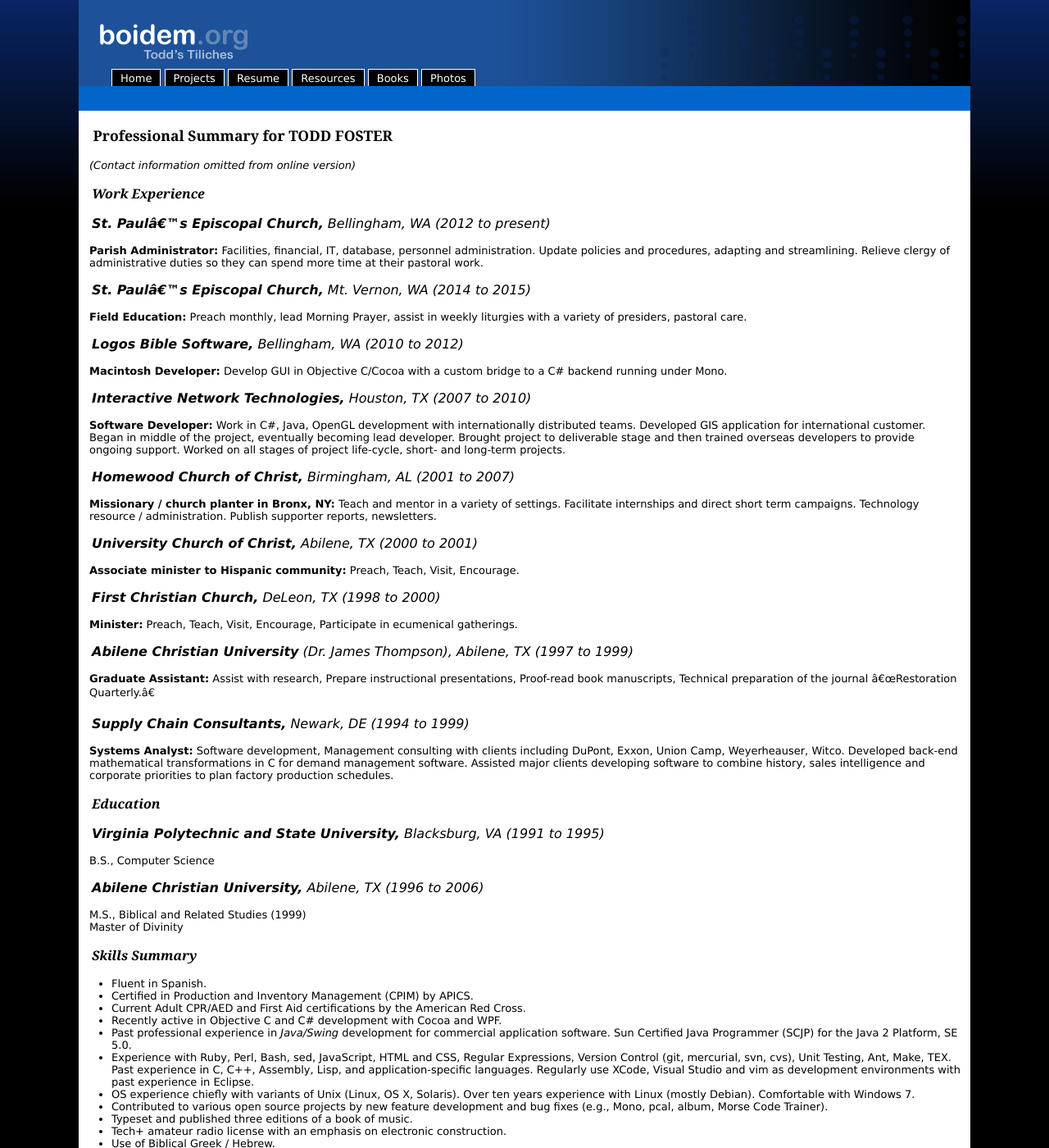
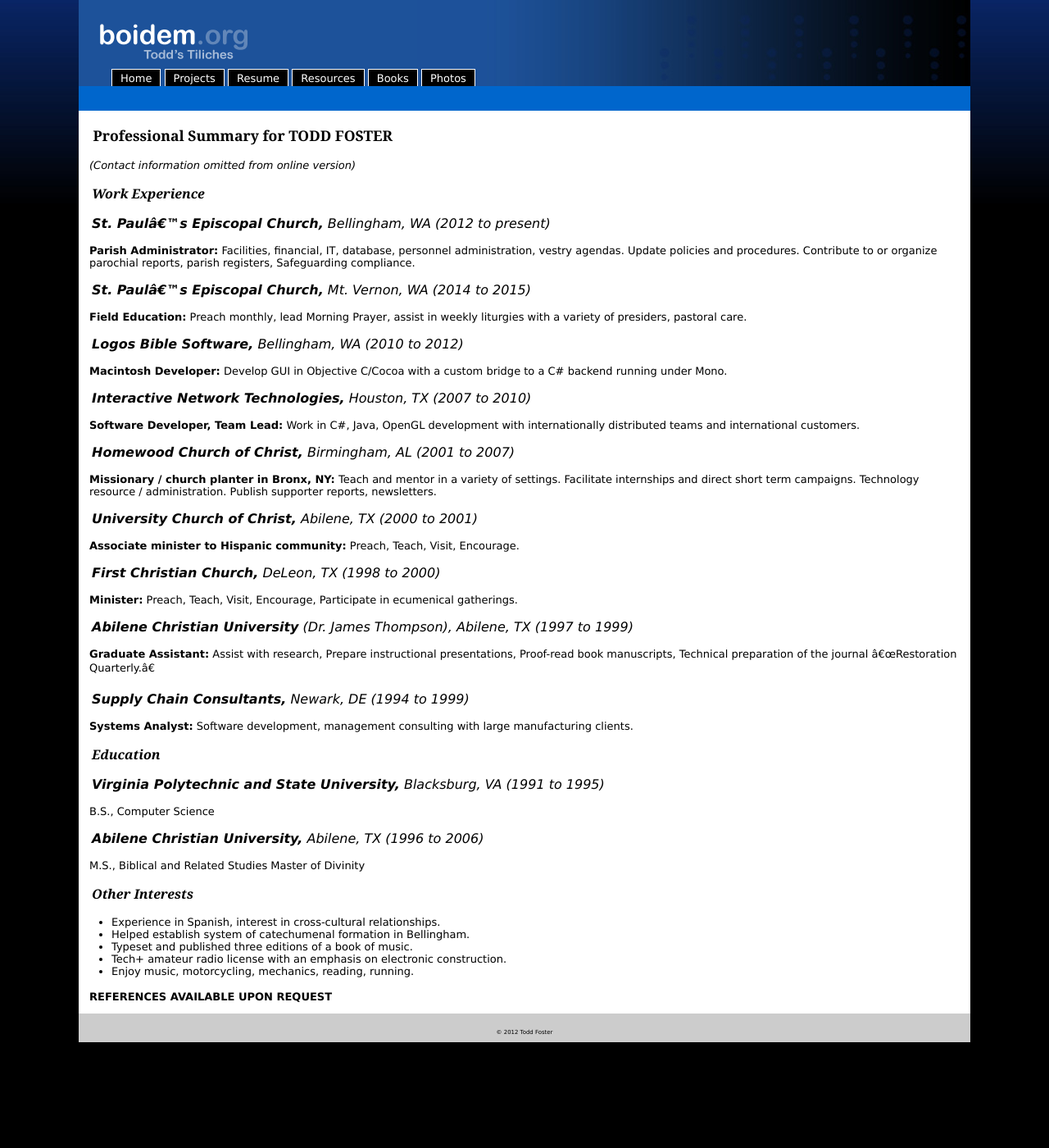
Before and after one commit to toddfoster/toddfoster.github.com, a Jekyll site: the page built from resume.md, in a window 1280 px wide and 1400 px high. Shown: the whole window at 82% size. Built offline with Jekyll 4.4.1, drawn with Linux system fonts in a browser that asks for light colours.

Commit message:
Update resume

```diff
--- a/resume.md
+++ b/resume.md
@@ -10,7 +10,7 @@ layout: default
 ## Work Experience
 
 ### **St. Paul's Episcopal Church,** Bellingham, WA (2012 to present)
-**Parish Administrator:** Facilities, financial, IT, database, personnel administration. Update policies and procedures, adapting and streamlining. Relieve clergy of administrative duties so they can spend more time at their pastoral work.
+**Parish Administrator:** Facilities, financial, IT, database, personnel administration, vestry agendas. Update policies and procedures. Contribute to or organize parochial reports, parish registers, Safeguarding compliance.
 
 ### **St. Paul's Episcopal Church,** Mt. Vernon, WA (2014 to 2015)
 **Field Education:** Preach monthly, lead Morning Prayer, assist in weekly liturgies with a variety of presiders, pastoral care.
@@ -19,7 +19,7 @@ layout: default
 **Macintosh Developer:** Develop GUI in Objective C/Cocoa with a custom bridge to a C# backend running under Mono.
 
 ### **Interactive Network Technologies,** Houston, TX (2007 to 2010)
-**Software Developer:** Work in C#, Java, OpenGL development with internationally distributed teams. Developed GIS application for international customer. Began in middle of the project, eventually becoming lead developer. Brought project to deliverable stage and then trained overseas developers to provide ongoing support. Worked on all stages of project life-cycle, short- and long-term projects.
+**Software Developer, Team Lead:** Work in C#, Java, OpenGL development with internationally distributed teams and international customers.
 
 ### **Homewood Church of Christ,** Birmingham, AL (2001 to 2007)
 **Missionary / church planter in Bronx, NY:** Teach and mentor in a variety of settings. Facilitate internships and direct short term campaigns. Technology resource / administration. Publish supporter reports, newsletters.
@@ -34,8 +34,7 @@ layout: default
 **Graduate Assistant:** Assist with research, Prepare instructional presentations, Proof-read book manuscripts, Technical preparation of the journal "Restoration Quarterly."
 
 ### **Supply Chain Consultants,** Newark, DE (1994 to 1999)
-**Systems Analyst:** Software development, Management consulting with clients including DuPont, Exxon, Union Camp, Weyerheauser, Witco. Developed back-end mathematical transformations in C for demand management software. Assisted major clients developing software to combine history, sales intelligence and corporate priorities to plan factory production schedules.
-
+**Systems Analyst:** Software development, management consulting with large manufacturing clients.
 
 ## Education
 
@@ -43,22 +42,14 @@ layout: default
 B.S., Computer Science
 
 ### **Abilene Christian University,** Abilene, TX (1996 to 2006)
-M.S., Biblical and Related Studies (1999)
+M.S., Biblical and Related Studies
 Master of Divinity
 
-## Skills Summary
-* Fluent in Spanish.
-* Certified in Production and Inventory Management (CPIM) by APICS.
-* Current Adult CPR/AED and First Aid certifications by the American Red Cross.
-* Recently active in Objective C and C# development with Cocoa and WPF.
-* Past professional experience in *Java/Swing* development for commercial application software. Sun Certified Java Programmer (SCJP) for the Java 2 Platform, SE 5.0.
-* Experience with Ruby, Perl, Bash, sed, JavaScript, HTML and CSS, Regular Expressions, Version Control (git, mercurial, svn, cvs), Unit Testing, Ant, Make, TEX. Past experience in C, C++, Assembly, Lisp, and application-specific languages. Regularly use XCode, Visual Studio and vim as development environments with past experience in Eclipse.
-* OS experience chiefly with variants of Unix (Linux, OS X, Solaris). Over ten years experience with Linux (mostly Debian). Comfortable with Windows 7.
-* Contributed to various open source projects by new feature development and bug fixes (e.g., Mono, pcal, album, Morse Code Trainer).
+## Other Interests
+* Experience in Spanish, interest in cross-cultural relationships.
+* Helped establish system of catechumenal formation in Bellingham.
 * Typeset and published three editions of a book of music.
 * Tech+ amateur radio license with an emphasis on electronic construction.
-* Use of Biblical Greek / Hebrew.
 * Enjoy music, motorcycling, mechanics, reading, running.
 
-
 **REFERENCES AVAILABLE UPON REQUEST**
```
